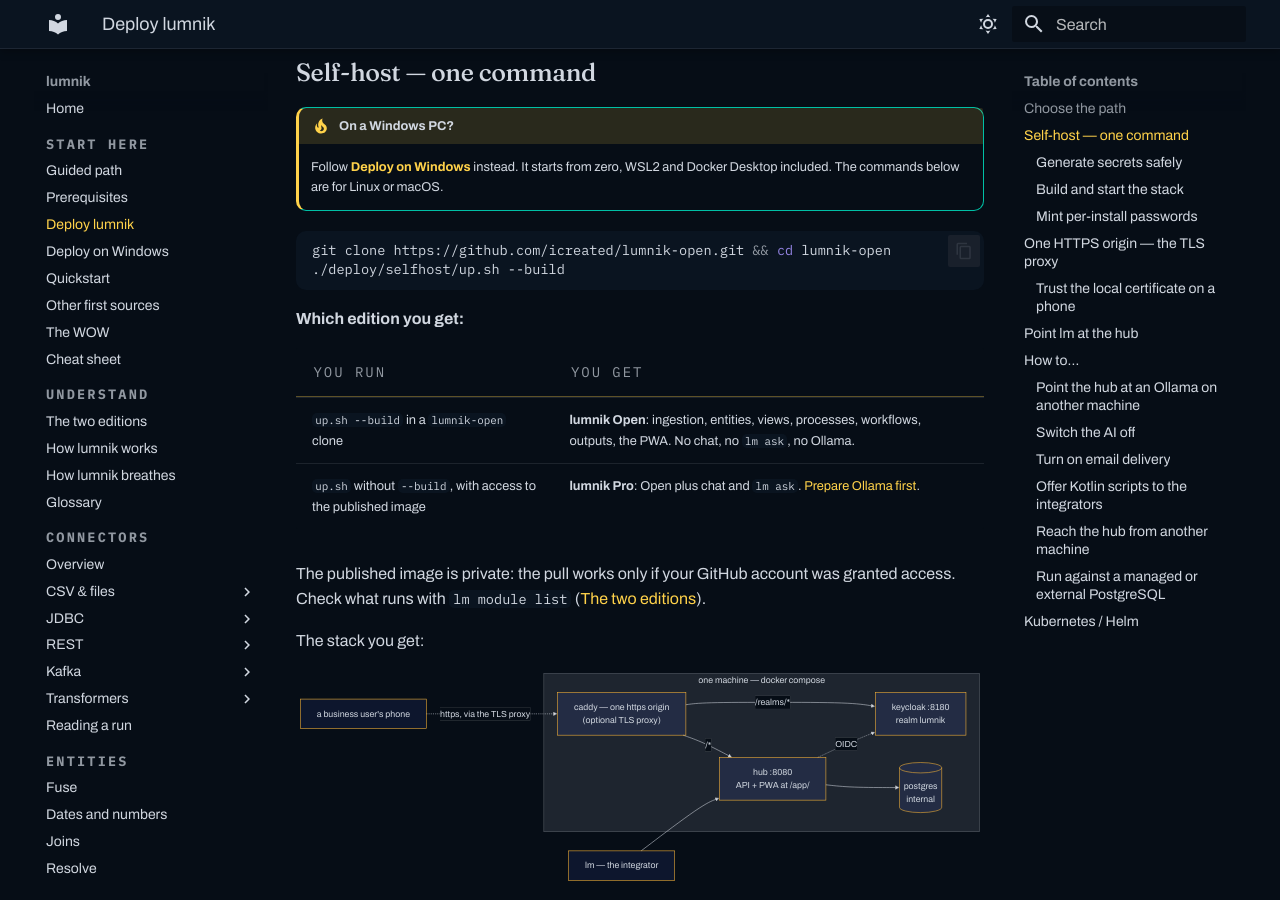
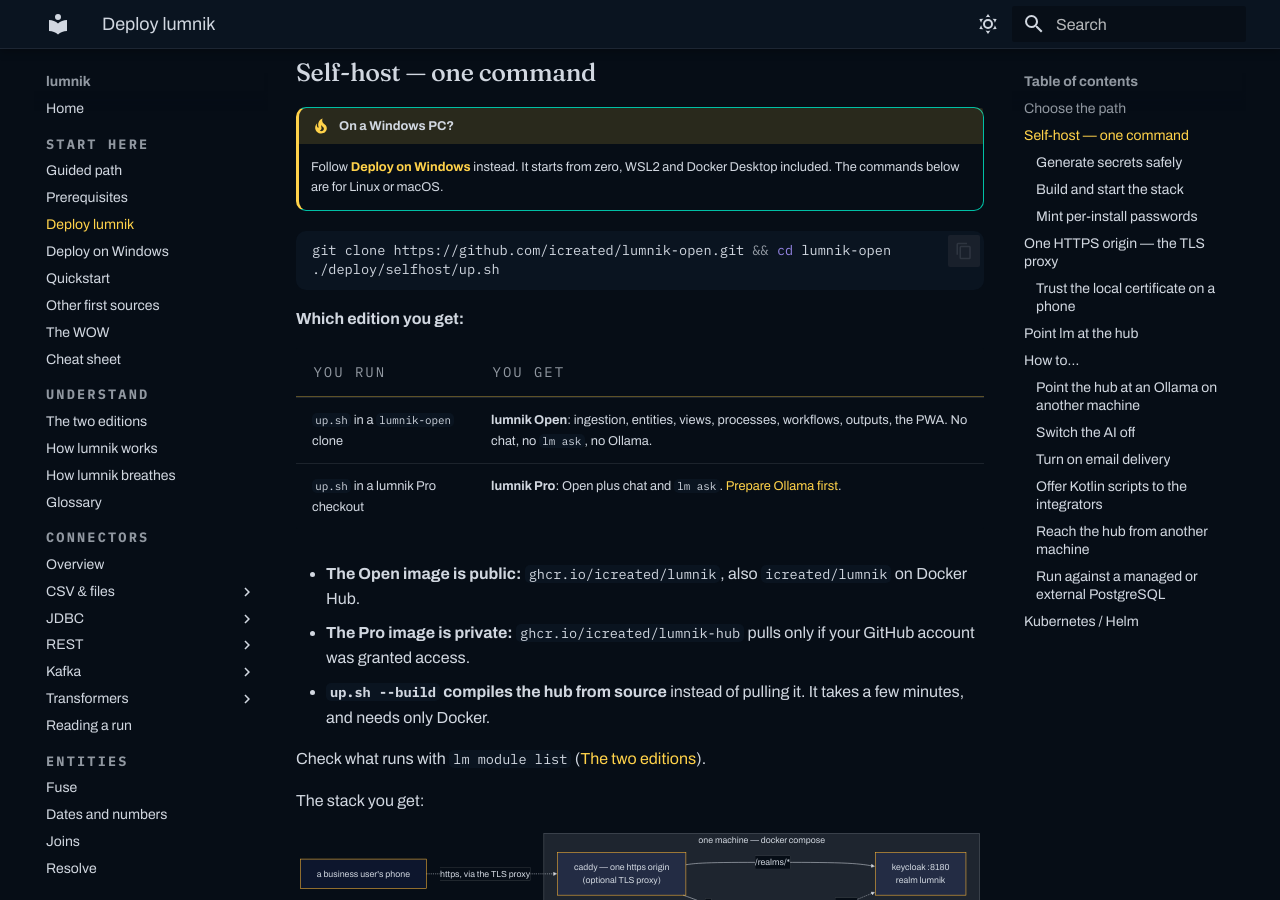
Before and after one commit to icreated/lumnik-open, an MkDocs documentation site: the page built from docs/deploy.md, in a window 1280 px wide and 900 px high, scrolled down 933 px. Built offline with MkDocs 1.6.1 and Material for MkDocs 9.7.7, drawn with Linux system fonts in a browser that asks for light colours; some of the changed text lies outside the part shown.

Commit message:
lumnik open edition v1.11.2
## v1.11.2 — 2026-11-10

The open edition now has a public image. Each release tag builds the hub and pushes it to
`ghcr.io/icreated/lumnik` (tags `X.Y.Z`, `latest`, `main`) and to Docker Hub as `icreated/lumnik`.
`./deploy/selfhost/up.sh` pulls it: no more Maven inside Docker before a first run. `--build` still
works. No code change, no migration, `lm` stays at 1.8.0.

````diff
--- a/docker-compose.selfhost.yml
+++ b/docker-compose.selfhost.yml
@@ -55,7 +55,7 @@
   hub:
     # Pull the published image by default; `up.sh --build` (or `docker compose ... up --build`)
     # compiles from source and tags the result as this same image name.
-    image: ghcr.io/icreated/lumnik-hub:${LUMNIK_VERSION:-main}
+    image: ghcr.io/icreated/lumnik:${LUMNIK_VERSION:-main}
     build:
       context: .
       dockerfile: Dockerfile
--- a/docs/deploy.md
+++ b/docs/deploy.md
@@ -7,7 +7,7 @@
 <div class="lm-meta-item" markdown>
 <strong>Fastest path</strong>
 
-Self-host with Docker Compose and `./deploy/selfhost/up.sh --build`.
+Self-host with Docker Compose and `./deploy/selfhost/up.sh`.
 </div>
 <div class="lm-meta-item" markdown>
 <strong>What you get</strong>
@@ -43,17 +43,22 @@
 
 ```bash
 git clone https://github.com/icreated/lumnik-open.git && cd lumnik-open
-./deploy/selfhost/up.sh --build
+./deploy/selfhost/up.sh
 ```
 
 **Which edition you get:**
 
 | You run | You get |
 |---|---|
-| `up.sh --build` in a `lumnik-open` clone | **lumnik Open**: ingestion, entities, views, processes, workflows, outputs, the PWA. No chat, no `lm ask`, no Ollama. |
-| `up.sh` without `--build`, with access to the published image | **lumnik Pro**: Open plus chat and `lm ask`. [Prepare Ollama first](quickstart/prerequisites.md#the-ai-layer-ollama). |
+| `up.sh` in a `lumnik-open` clone | **lumnik Open**: ingestion, entities, views, processes, workflows, outputs, the PWA. No chat, no `lm ask`, no Ollama. |
+| `up.sh` in a lumnik Pro checkout | **lumnik Pro**: Open plus chat and `lm ask`. [Prepare Ollama first](quickstart/prerequisites.md#the-ai-layer-ollama). |
 
-The published image is private: the pull works only if your GitHub account was granted access.
+- **The Open image is public:** `ghcr.io/icreated/lumnik`, also `icreated/lumnik` on Docker Hub.
+- **The Pro image is private:** `ghcr.io/icreated/lumnik-hub` pulls only if your GitHub account was
+  granted access.
+- **`up.sh --build` compiles the hub from source** instead of pulling it. It takes a few minutes, and
+  needs only Docker.
+
 Check what runs with `lm module list` ([The two editions](editions.md)).
 
 The stack you get:
````
Also changed, not shown: CHANGELOG.md (+7 -0 lines), README.md (+4 -2 lines), deploy/selfhost/README.md (+9 -6 lines), 1 other file.
